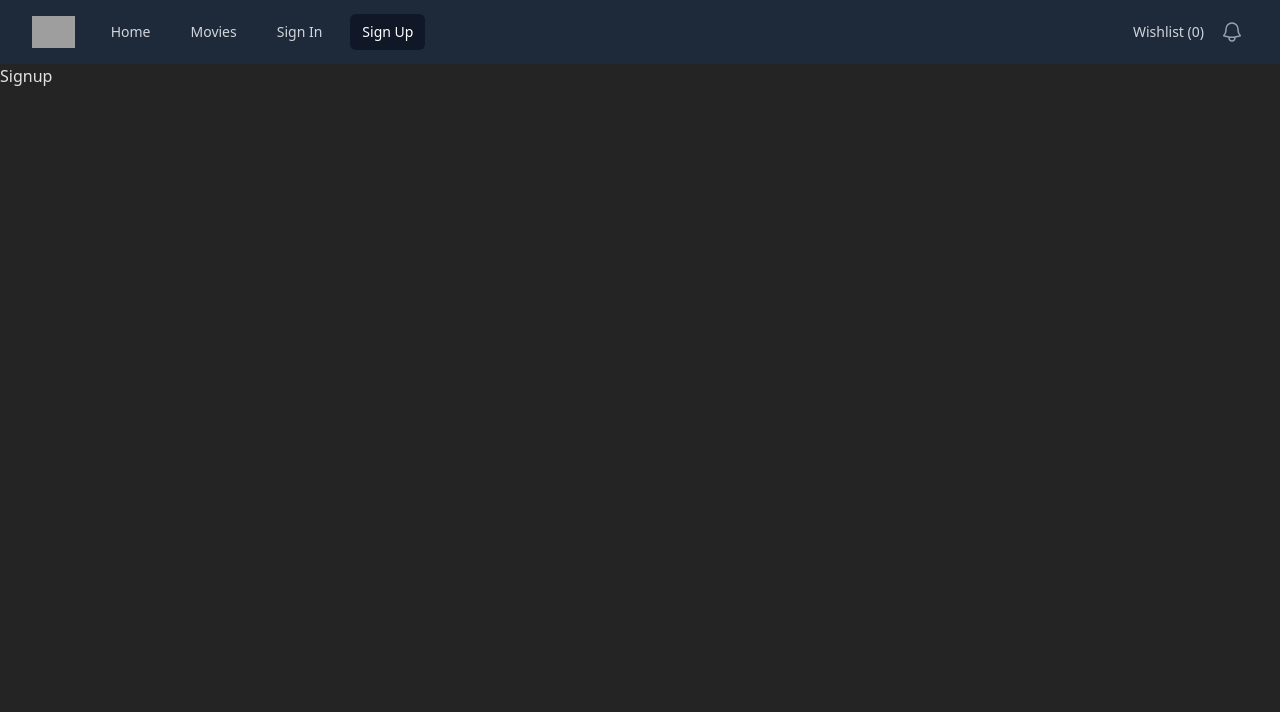
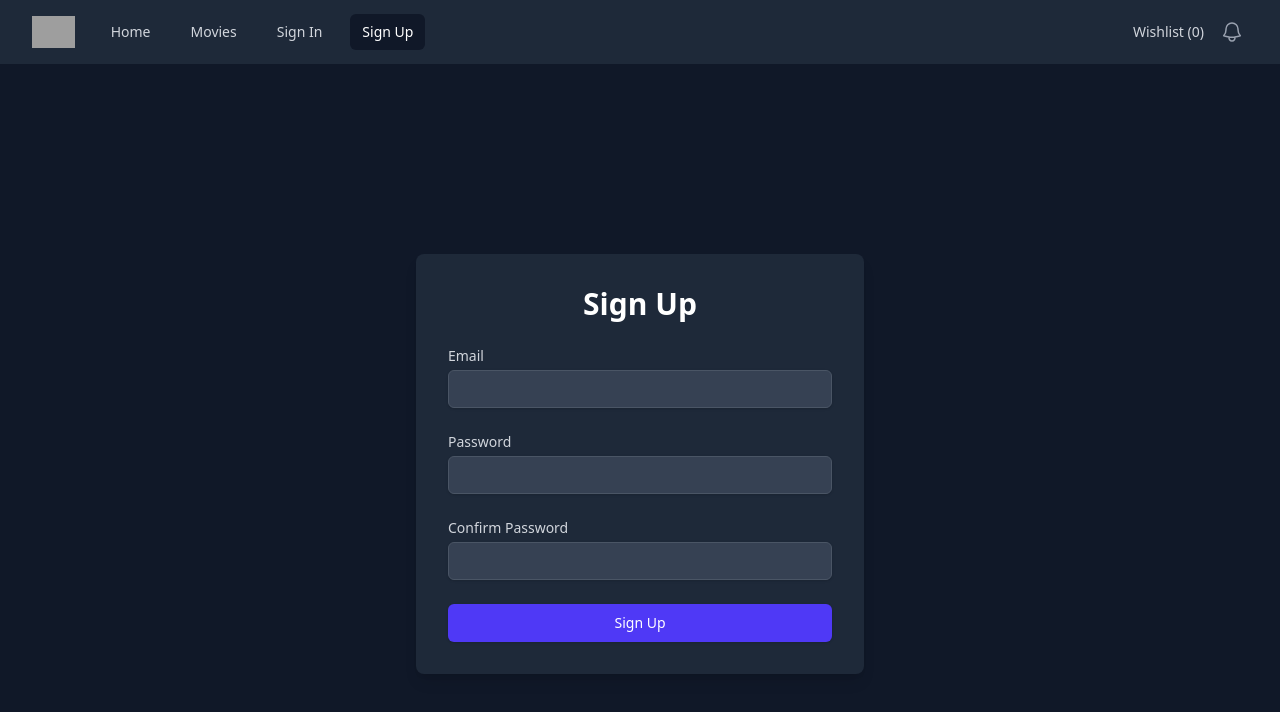
Before and after one commit to fastoch/React_movie_app, a React (Vite) app: page /signup in a window 1280 px wide. Shown: the top 712 px of the page. Built offline with nearby package versions, Linux system fonts and the light colour scheme; grey boxes are pictures that could not be loaded.

Commit message:
reste à implémeneter le composant Home.tsx

```diff
--- a/src/pages/Signin.tsx
+++ b/src/pages/Signin.tsx
@@ -1,7 +1,84 @@
+import { useState } from 'react';
+import type { FormEvent } from 'react';
+import { useNavigate } from 'react-router-dom';
+
 const Signin = () => {
+  const [email, setEmail] = useState('');
+  const [password, setPassword] = useState('');
+  const [error, setError] = useState<string | null>(null);
+  const navigate = useNavigate();
+
+  const handleSubmit = (event: FormEvent<HTMLFormElement>) => {
+    event.preventDefault();
+
+    setError(null);
+
+    // Basic validation
+    if (!email || !password) {
+      setError('Please enter both email and password.');
+      return;
+    }
+
+    // Simulate a successful login for demonstration
+    // In a real app, we'd make an API call here
+    console.log('Signing in with:', { email, password });
+
+    // Navigate to the home page on successful sign-in
+    navigate('/');
+  };
+
   return (
-    <div>Signin</div>
-  )
-}
+    <div className="flex items-center justify-center min-h-screen bg-gray-900 text-white">
+      <div className="p-8 bg-gray-800 rounded-lg shadow-lg w-full max-w-md">
+        <h2 className="text-3xl font-bold text-center mb-6">Sign In</h2>
+        <form onSubmit={handleSubmit} className="space-y-6">
+          {error && (
+            <div className="p-3 bg-red-500 bg-opacity-20 text-red-400 rounded-md">
+              <p>{error}</p>
+            </div>
+          )}
+          <div>
+            <label htmlFor="email" className="block text-sm font-medium text-gray-300">
+              Email
+            </label>
+            <input
+              id="email"
+              name="email"
+              type="email"
+              autoComplete="email"
+              required
+              value={email}
+              onChange={(e) => setEmail(e.target.value)}
+              className="mt-1 block w-full px-3 py-2 bg-gray-700 border border-gray-600 rounded-md shadow-sm placeholder-gray-400 focus:outline-none focus:ring-indigo-500 focus:border-indigo-500 sm:text-sm"
+            />
+          </div>
+          <div>
+            <label htmlFor="password" className="block text-sm font-medium text-gray-300">
+              Password
+            </label>
+            <input
+              id="password"
+              name="password"
+              type="password"
+              autoComplete="current-password"
+              required
+              value={password}
+              onChange={(e) => setPassword(e.target.value)}
+              className="mt-1 block w-full px-3 py-2 bg-gray-700 border border-gray-600 rounded-md shadow-sm placeholder-gray-400 focus:outline-none focus:ring-indigo-500 focus:border-indigo-500 sm:text-sm"
+            />
+          </div>
+          <div>
+            <button
+              type="submit"
+              className="w-full flex justify-center py-2 px-4 border border-transparent rounded-md shadow-sm text-sm font-medium text-white bg-indigo-600 hover:bg-indigo-700 focus:outline-none focus:ring-2 focus:ring-offset-2 focus:ring-indigo-500"
+            >
+              Sign In
+            </button>
+          </div>
+        </form>
+      </div>
+    </div>
+  );
+};
 
-export default Signin
+export default Signin;
--- a/src/pages/Signup.tsx
+++ b/src/pages/Signup.tsx
@@ -1,8 +1,125 @@
+import { useState } from 'react';
+import type { FormEvent } from 'react';
+import { useNavigate } from 'react-router-dom';
 
 const Signup = () => {
+  const [email, setEmail] = useState('');
+  const [emailError, setEmailError] = useState<string | null>(null);
+  const [password, setPassword] = useState('');
+  const [confirmPassword, setConfirmPassword] = useState('');
+  const [pwdError, setPwdError] = useState<string | null>(null);
+  const [isSignedUp, setIsSignedUp] = useState(false);
+  const navigate = useNavigate();
+
+  const handleSubmit = (event: FormEvent<HTMLFormElement>) => {
+    event.preventDefault(); // prevents the page from reloading on form submit
+
+    // reset the error messages for the next submission
+    setPwdError(null);
+    setEmailError(null);
+
+    // A simple regex for email validation
+    const emailRegex = /^[^\s@]+@[^\s@]+\.[^\s@]+$/;
+    if (!emailRegex.test(email)) {
+      setEmailError('Please enter a valid email address.');
+      return;
+    }
+
+    if (password.length < 8) {
+      setPwdError('Password must be at least 8 characters long.');
+      return;
+    }
+
+    if (password !== confirmPassword) {
+      setPwdError("Passwords don't match.");
+      return;
+    }
+
+    // On successful signup, update the state variable to true
+    setIsSignedUp(true);
+  };
+
   return (
-    <div>Signup</div>
-  )
-}
+    <div className="flex items-center justify-center min-h-screen bg-gray-900 text-white">
+      <div className="p-8 bg-gray-800 rounded-lg shadow-lg w-full max-w-md">
+        {isSignedUp ? (
+          // On successful registration, show the success message and sign-in button
+          <div className="text-center">
+            <h2 className="text-3xl font-bold text-green-400 mb-4">Success!</h2>
+            <p className="text-gray-300 mb-6">Your account has been successfully created.</p>
+            <button
+              onClick={() => navigate('/signin')}
+              className="w-full flex justify-center py-2 px-4 border border-transparent rounded-md shadow-sm text-sm font-medium text-white bg-indigo-600 hover:bg-indigo-700 focus:outline-none focus:ring-2 focus:ring-offset-2 focus:ring-indigo-500"
+            >
+              Go to Sign In
+            </button>
+          </div>
+        // Otherwise, show the signup form
+        ) : (
+          <>
+            <h2 className="text-3xl font-bold text-center mb-6">Sign Up</h2>
+            <form onSubmit={handleSubmit} className="space-y-6">
+              <div>
+                <label htmlFor="email" className="block text-sm font-medium text-gray-300">
+                  Email
+                </label>
+                <input
+                  id="email"
+                  name="email"
+                  type="email"
+                  autoComplete="email"
+                  required
+                  value={email}
+                  onChange={(e) => setEmail(e.target.value)}
+                  className={`mt-1 block w-full px-3 py-2 bg-gray-700 border ${emailError ? 'border-red-500' : 'border-gray-600'} rounded-md shadow-sm placeholder-gray-400 focus:outline-none focus:ring-indigo-500 focus:border-indigo-500 sm:text-sm`}
+                />
+                {emailError && <p className="text-red-500 text-xs mt-1">{emailError}</p>}
+              </div>
+              <div>
+                <label htmlFor="password" className="block text-sm font-medium text-gray-300">
+                  Password
+                </label>
+                <input
+                  id="password"
+                  name="password"
+                  type="password"
+                  autoComplete="new-password"
+                  required
+                  value={password}
+                  onChange={(e) => setPassword(e.target.value)}
+                  className={`mt-1 block w-full px-3 py-2 bg-gray-700 border ${pwdError ? 'border-red-500' : 'border-gray-600'} rounded-md shadow-sm placeholder-gray-400 focus:outline-none focus:ring-indigo-500 focus:border-indigo-500 sm:text-sm`}
+                />
+              </div>
+              <div>
+                <label htmlFor="confirm-password" className="block text-sm font-medium text-gray-300">
+                  Confirm Password
+                </label>
+                <input
+                  id="confirm-password"
+                  name="confirm-password"
+                  type="password"
+                  autoComplete="new-password"
+                  required
+                  value={confirmPassword}
+                  onChange={(e) => setConfirmPassword(e.target.value)}
+                  className={`mt-1 block w-full px-3 py-2 bg-gray-700 border ${pwdError ? 'border-red-500' : 'border-gray-600'} rounded-md shadow-sm placeholder-gray-400 focus:outline-none focus:ring-indigo-500 focus:border-indigo-500 sm:text-sm`}
+                />
+                {pwdError && <p className="text-red-500 text-xs mt-1">{pwdError}</p>}
+              </div>
+              <div>
+                <button
+                  type="submit"
+                  className="w-full flex justify-center py-2 px-4 border border-transparent rounded-md shadow-sm text-sm font-medium text-white bg-indigo-600 hover:bg-indigo-700 focus:outline-none focus:ring-2 focus:ring-offset-2 focus:ring-indigo-500"
+                >
+                  Sign Up
+                </button>
+              </div>
+            </form>
+          </>
+        )}
+      </div>
+    </div>
+  );
+};
 
-export default Signup
+export default Signup;
```
Also changed, not shown: 1 other file (tests, documents, lock files or other folders).
